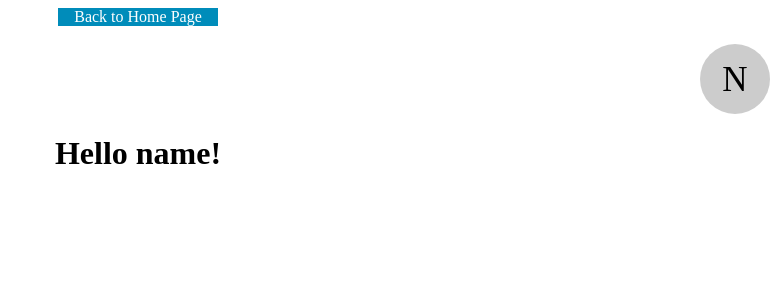
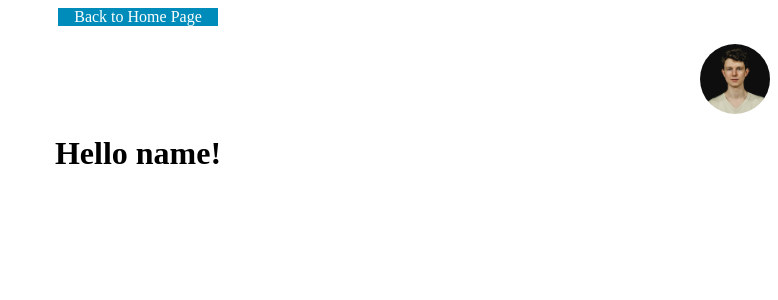
Before and after one commit to BartoszGl/login-system-frontend, an Angular app: page / in a window 1280 px wide. Shown: the top 300 px of the page, without its empty margins (502-1280 px from the left). Built offline with nearby package versions, Linux system fonts and the light colour scheme; sample sign-in values are in the browser's storage.

Commit message:
Changed avatar to my photo

```diff
--- a/src/app/dropdown-user-menu/dropdown-user-menu.component.css
+++ b/src/app/dropdown-user-menu/dropdown-user-menu.component.css
@@ -10,6 +10,7 @@
   text-align: center;
   width: var(--avatar-size);
   border: none;
+  object-fit: cover;
 }
 .clickable{
   cursor: pointer;
@@ -30,12 +31,12 @@ section{
   position: relative;
 }
 
-.initials {
+/* .initials {
   font-size: calc(var(--avatar-size) / 2);
   line-height: 1;
   position: relative;
   top: calc(var(--avatar-size) / 4);
-}
+} */
 
 .dropdown-content * {
   margin:5px;
--- a/src/app/dropdown-user-menu/dropdown-user-menu.component.html
+++ b/src/app/dropdown-user-menu/dropdown-user-menu.component.html
@@ -1,11 +1,12 @@
 <section>
-  <div class="circle clickable" (click)="openMenu = !openMenu" title="Click here to toggle user details">
+  <!-- Poniżej html dla opcji bez zdjęcia
+    <div class="circle clickable" (click)="openMenu = !openMenu" title="Click here to toggle user details">
     <span class="initials">{{username|userFirstLetter}}</span>
-  </div>
+  </div> -->
+  <img class="circle clickable" src='../../assets/avatar.jpg' title="Click here to toggle user details"
+    (click)="openMenu = !openMenu">
   <div class="dropdown-content centered" *ngIf="openMenu">
-    <div class="circle">
-      <span class="initials">{{username|userFirstLetter}}</span>
-    </div>
+    <img class="circle" src='../../assets/avatar.jpg' title="Click here to toggle user details">
     <a routerLink="/profile">Navigate to profie</a>
     <p>{{username}}</p>
     <button (click)="logout()">Log out</button>
--- a/src/styles.css
+++ b/src/styles.css
@@ -9,3 +9,7 @@ input{
   align-items: center;
   flex-direction: column;
 }
+
+h1{
+  font-size: 2em;
+}
```
Also changed, not shown: src/assets/avatar.jpg (added).
